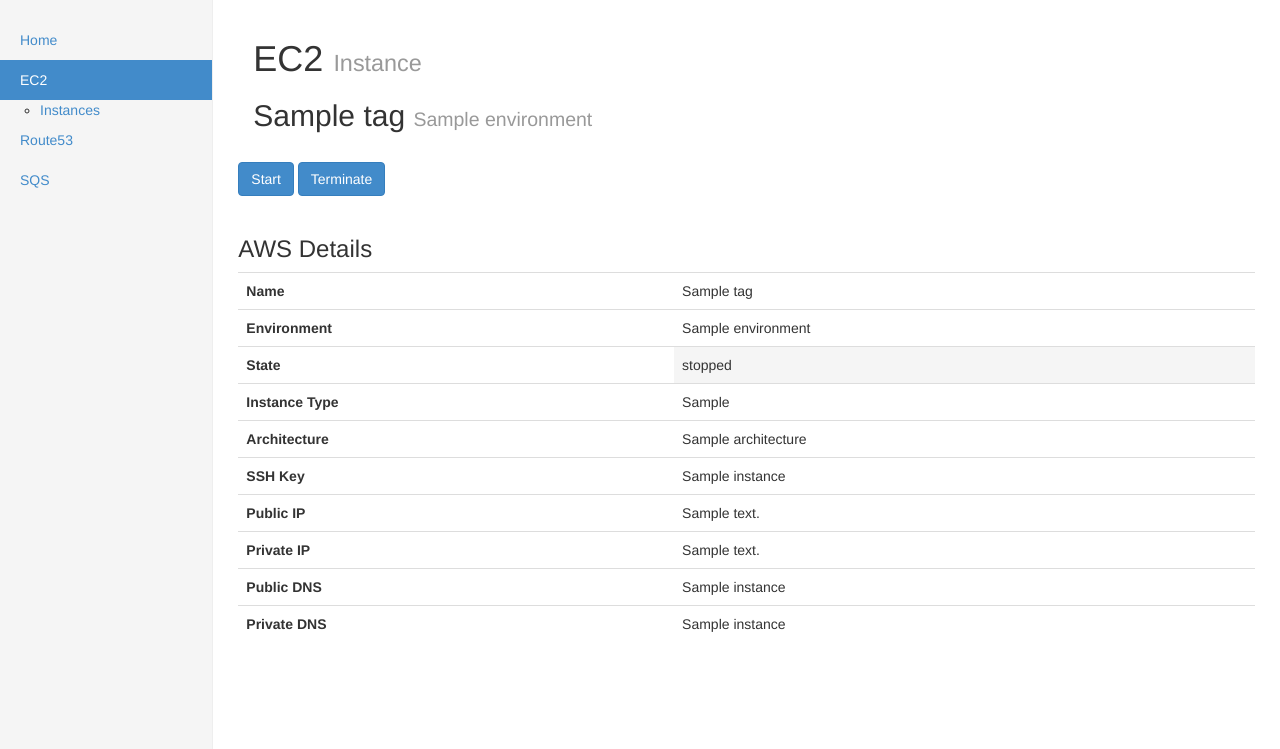
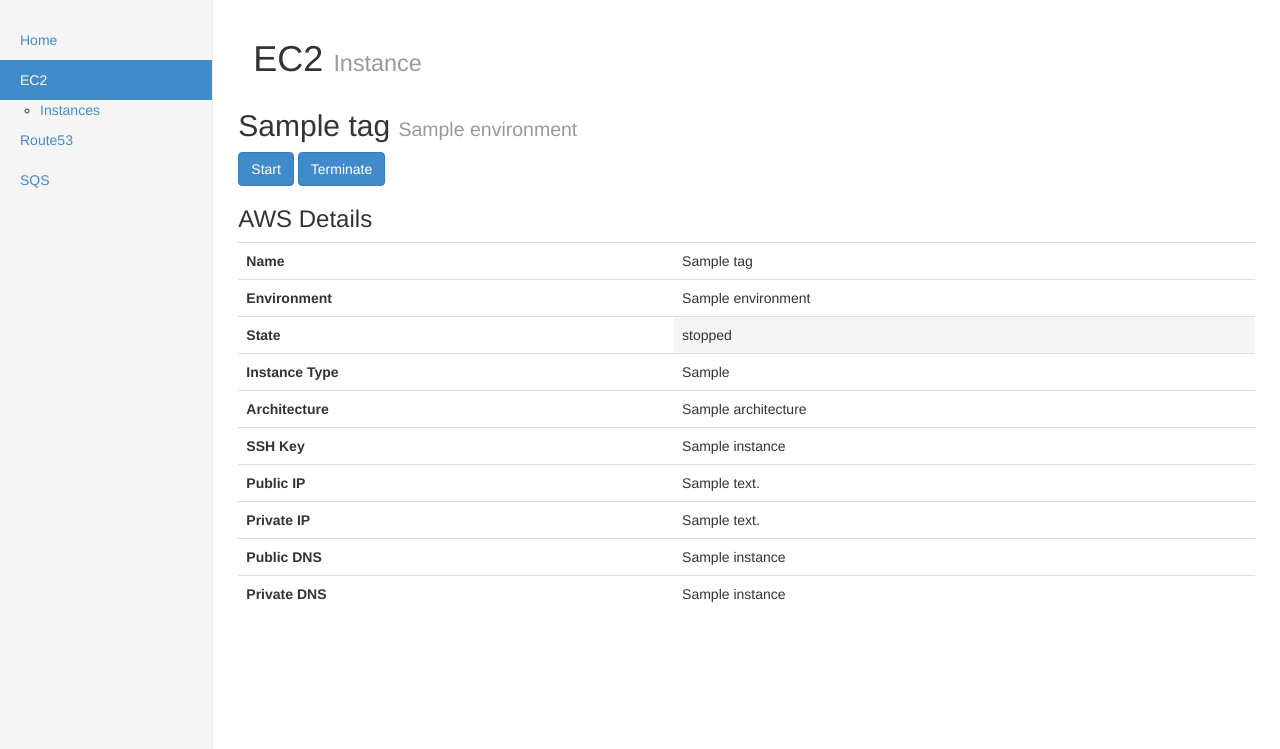
Before and after one commit to shtuffit/awsomer, a Django app: template templates/ec2/instance.html in a window 1280 px wide. Shown: the part 51-800 px from the top of the page. Run offline with Django 3.2, Linux system fonts and the light colour scheme; the template is opened without the code that fills it: most values are stand-ins (such as "Sample title", 1, 10 or a date in 2020); parts of the project's set-up code (start-up, migrations or seed data) failed here and were passed over; some libraries are stand-ins or nearby versions.

Commit message:
removed silly <br>

```diff
--- a/templates/ec2/instance.html
+++ b/templates/ec2/instance.html
@@ -2,8 +2,9 @@
 {% block subheader %}Instance{% endblock %}
 
 {% block ec2_body %}
+<div class="row">
 <h2>{{ instance.tags.Name }} <small>{{ instance.tags.Environment }}</small></h2>
-<br>
+</div>
 <div class="row">
     <form action="" method="post">
         {% csrf_token %}
@@ -17,7 +18,6 @@
         <button type="submit" class="btn btn-primary" onclick="return confirm('Are you sure you want to terminate {{ instance.tags.Environment|upper }} {{ instance.tags.Name }}?');" name="_terminate">Terminate</button>
     </form>
 </div>
-<br>
 <div class="row">
     <h3>AWS Details</h3>
     <table class="table table-hover">
--- a/templates/sqs/queue.html
+++ b/templates/sqs/queue.html
@@ -3,14 +3,17 @@
 {% load humanize %}
 
 {% block sqs_body %}
+<div class="row">
 <h2>{{ queue.name }}</small></h2>
+</div>
+<div class="row">
     <form action="" method="post">
         {% csrf_token %}
 
         <button type="submit" class="btn btn-primary" onclick="return confirm('Are you sure you want to clear all of the mssages in {{ queue.name }}?');" name="_clear">Clear All Messages</button>
         <button type="submit" class="btn btn-primary" onclick="return confirm('Are you sure you want to delete {{ queue.name }}?');" name="_delete">Delete</button>
     </form>
-
+</div>
 <div class="row">
     <h3>Queue Details</h3>
     <table class="table table-hover">
```
